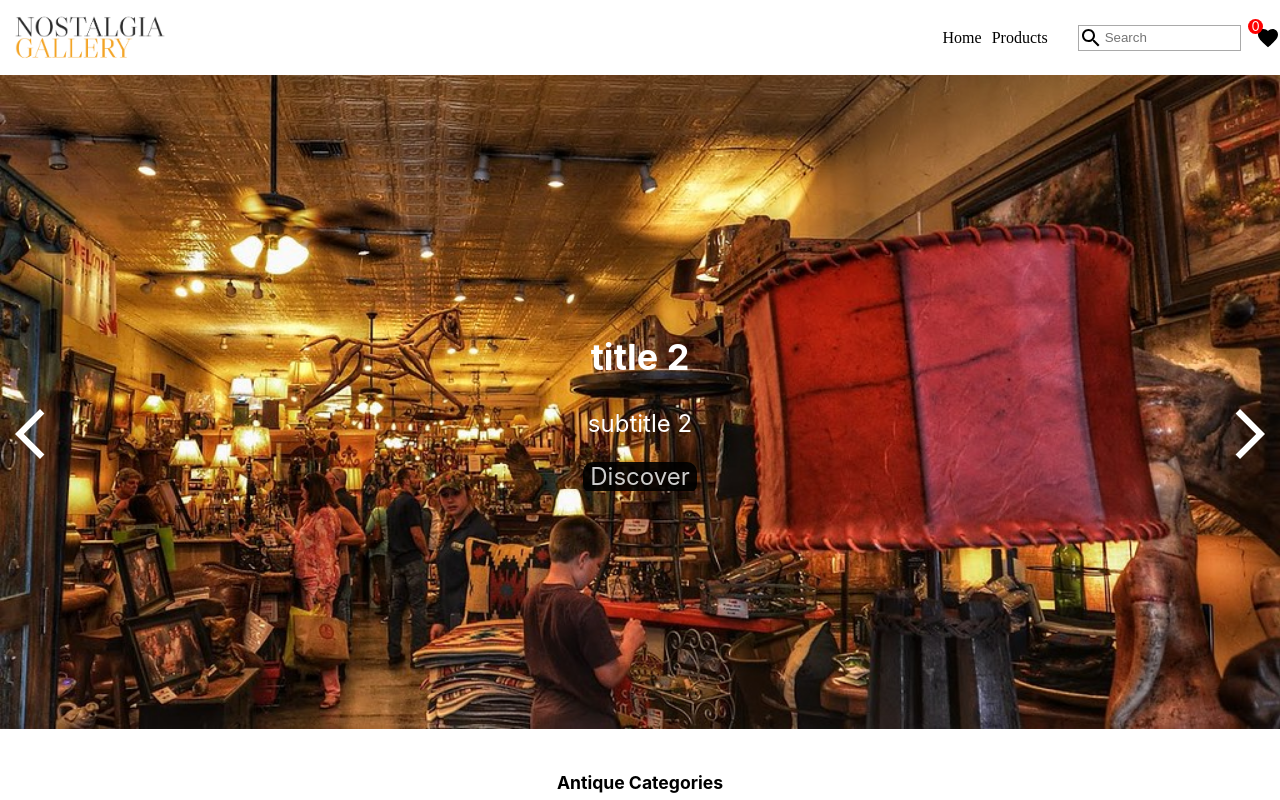
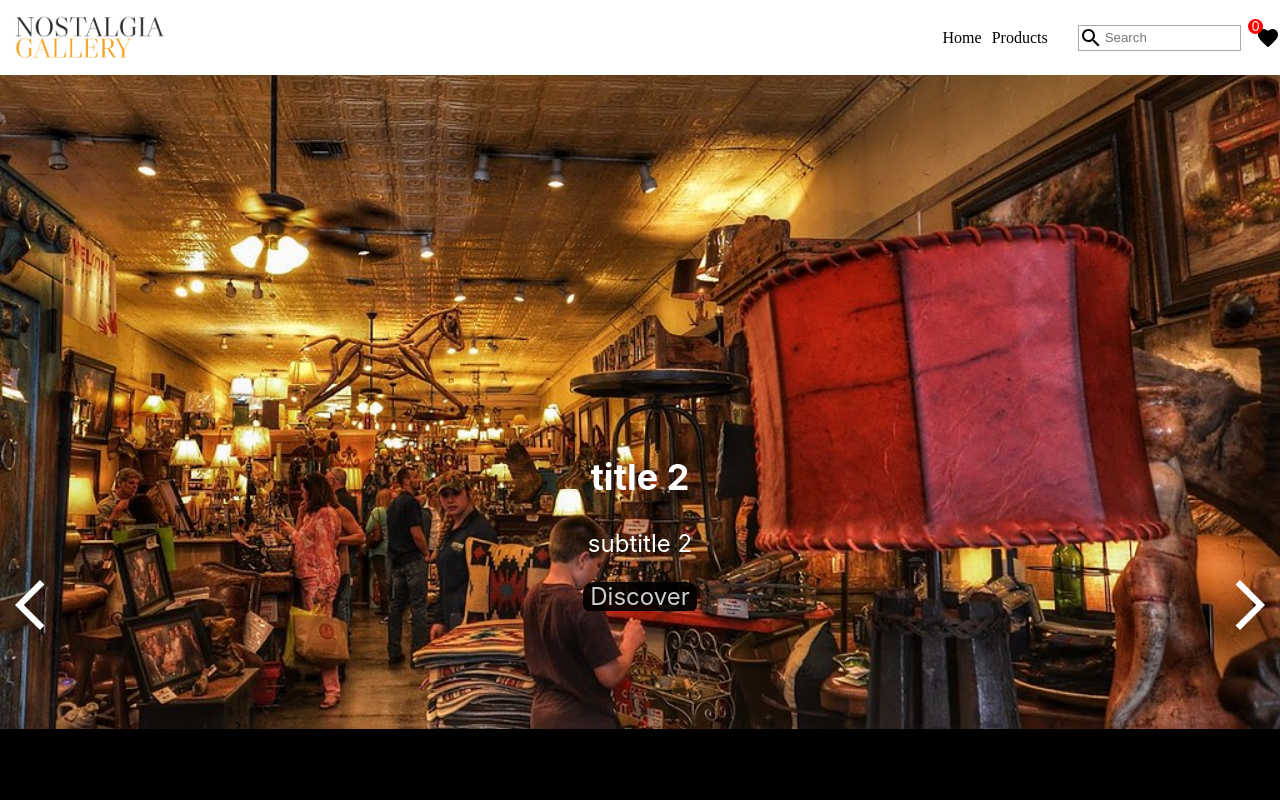
Before and after one commit to tarekkharma/nostalgie-start-project, a React (Create React App) app: page / in a window 1280 px wide. Shown: the top 800 px of the page. Built offline with nearby package versions, Linux system fonts and the light colour scheme.

Commit message:
add fade animation

```diff
--- a/src/assets/partiels/slider.scss
+++ b/src/assets/partiels/slider.scss
@@ -2,18 +2,31 @@ $slide-num: var(--slide);
 
 .slider-container {
   position: relative;
+  background-color: #000000;
 
   .images-slider {
     display: flex;
-    overflow-x: hidden;
+    position: relative;
+    height: 1000px;
 
     .image {
-      transition: all 1s ease;
-      transform: translateX($slide-num);
+      position: absolute;
+      top: 0;
+      left: 0;
       min-width: 100%;
 
       img {
         width: 100%;
+      }
+
+      &.shown{
+        display: block;
+        animation: fadeIn 2s;
+      }
+
+      &.hidden{
+        display: none;
+        animation: fadeOut 3s;
       }
     }
   }
@@ -61,6 +74,7 @@ $slide-num: var(--slide);
       }
     }
   }
+
   .info-slider {
     display: flex;
     overflow: hidden;
@@ -72,10 +86,9 @@ $slide-num: var(--slide);
     .info {
       font-size: 1.5rem;
       color: white;
-      transition: all 1s ease;
-      transform: translateX($slide-num);
       text-align: center;
       min-width: 100%;
+      display: none;
 
       a {
         text-decoration: none;
@@ -90,6 +103,34 @@ $slide-num: var(--slide);
           background-color: rgba(255, 255, 255, 0.39);
         }
       }
+
+      &.shown{
+         display: block;
+        animation: fadeIn 2s;
+      }
+
+      &.hidden{
+        display: none;
+        animation: fadeOut 3s;
+      }
     }
   }
 }
+
+@keyframes fadeOut {
+  from {
+    opacity: 1;
+  }
+  to {
+    opacity: 0;
+  }
+}
+
+@keyframes fadeIn {
+  from {
+    opacity: 0;
+  }
+  to {
+    opacity: 1;
+  }
+}
--- a/src/components/Slider.jsx
+++ b/src/components/Slider.jsx
@@ -1,4 +1,4 @@
-import { useEffect, useRef, useState } from "react";
+import { useEffect, useMemo, useState } from "react";
 import { getSlides } from "../stores/savedItems";
 import { useSelector } from "react-redux/es/hooks/useSelector";
 import "../assets/partiels/slider.scss";
@@ -10,8 +10,6 @@ function Slider() {
   const slides = useSelector(getSlides());
 
   const [slideNum, setSlideNum] = useState(0);
-  const [nextActiveBtn, setNextActiveBtn] = useState("");
-  const [prevActiveBtn, setPrevActiveBtn] = useState("");
   const [operation, setOperation] = useState("forward");
   const [isRunning, setIsRunning] = useState(1);
 
@@ -39,33 +37,43 @@ function Slider() {
 
   const nextSlide = () => {
     if (slideNum > slides.length * -1 + 1) {
-      setNextActiveBtn("");
-      setPrevActiveBtn("");
       setSlideNum(slideNum - 1);
       setIsRunning(0);
-      setTimeout(() => {
-        setIsRunning(1);
-      }, 3000);
     } else {
-      setNextActiveBtn("end");
+      setSlideNum(0);
     }
-    console.log(slideNum + "next");
   };
 
   const prevSlide = () => {
     if (slideNum < 0) {
-      setPrevActiveBtn("");
-      setNextActiveBtn("");
       setSlideNum(slideNum + 1);
       setIsRunning(0);
-      setTimeout(() => {
-        setIsRunning(1);
-      }, 3000);
     } else {
-      setPrevActiveBtn("end");
+      setSlideNum(-(slides.length - 1));
     }
-    console.log(slideNum + "prev");
   };
+
+  const newSlides = useMemo(()=>{
+    return slides.map((slide,index) => {
+      return (
+        <div className={`image ${-slideNum == index ? 'shown' : 'hidden'}`}>
+          <img src={slide.imageUrl} alt="slider" />
+        </div>
+      );
+    })
+  },[slideNum])
+
+  const newCaptions = useMemo(()=>{
+    return slides.map((slide,index) => {
+      return (
+        <div className={`info ${-slideNum == index ? 'shown' : 'hidden'}`}>
+          <h2 className="title">{slide.title}</h2>
+          <p className="subtitle">{slide.subtitle}</p>
+          <NavLink to="/item">Discover</NavLink>
+        </div>
+      );
+    })
+  },[slideNum])
 
   return (
     <div
@@ -73,36 +81,20 @@ function Slider() {
       style={{ "--slide": slideNum * 100 + "%" }}
     >
       <div className="images-slider">
-        {slides.map((slide) => {
-          return (
-            <div className="image">
-              <img src={slide.imageUrl} alt="slider" />
-            </div>
-          );
-        })}
+       {newSlides}
       </div>
       <div className="next-btn">
         <ArrowForwardIosIcon
-          className={nextActiveBtn}
           onClick={() => nextSlide()}
         />
       </div>
       <div className="prev-btn">
         <ArrowBackIosNewIcon
-          className={prevActiveBtn}
           onClick={() => prevSlide()}
         />
       </div>
       <div className="info-slider">
-        {slides.map((slide) => {
-          return (
-            <div className="info">
-              <h2 className="title">{slide.title}</h2>
-              <p className="subtitle">{slide.subtitle}</p>
-              <NavLink to="/item">Discover</NavLink>
-            </div>
-          );
-        })}
+        {newCaptions}
       </div>
     </div>
   );
```
